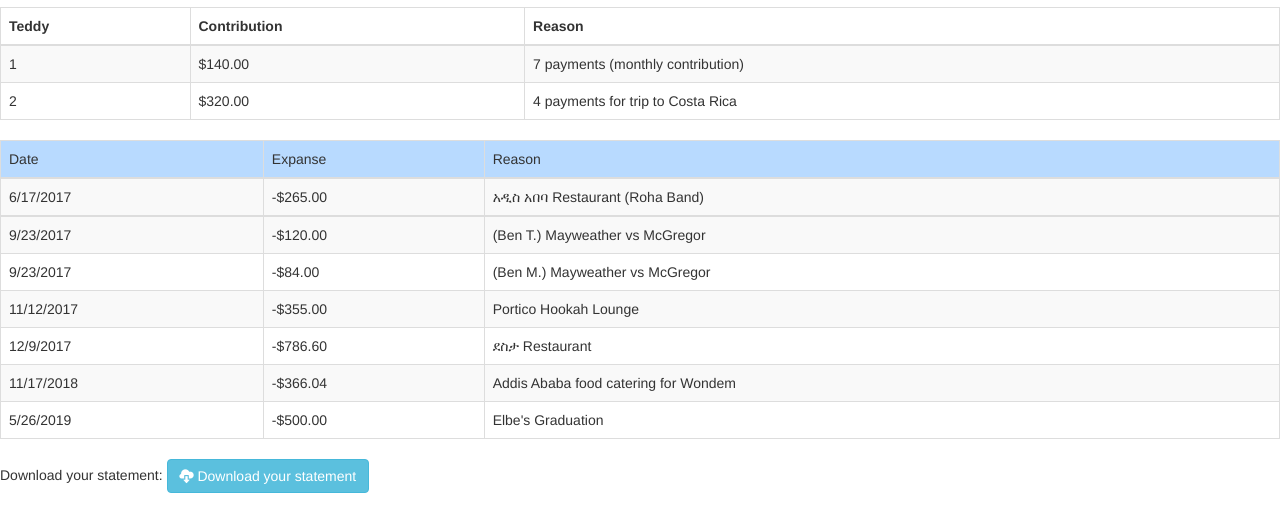
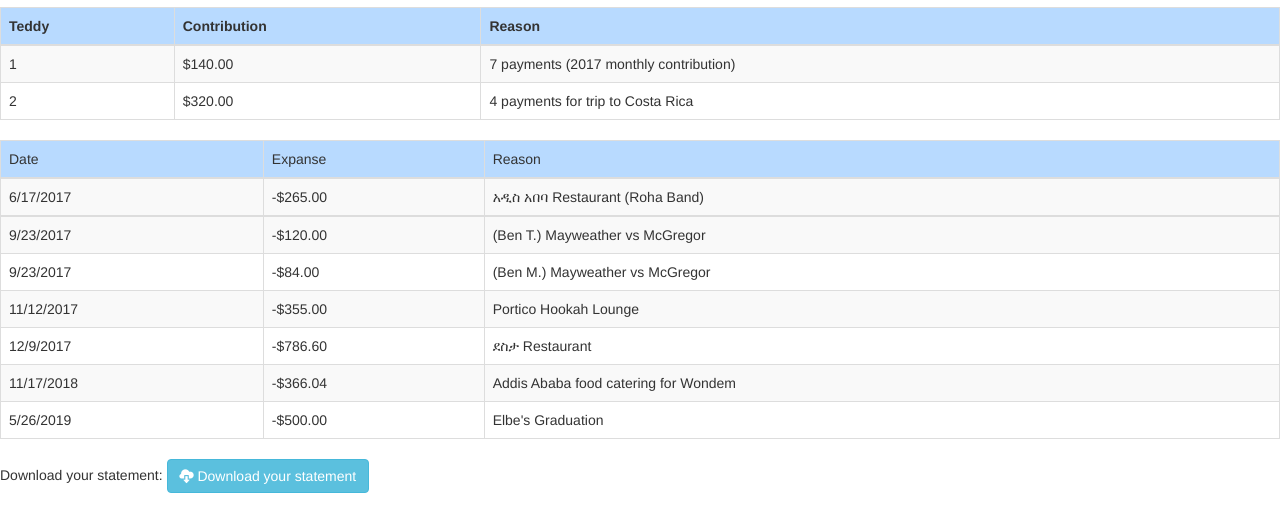
Before and after one commit to zbekele/mehaber_balance, a plain HTML site: page index.html in a window 1280 px wide. Shown: the part 101-632 px from the top of the page. Drawn offline with nearby package versions, Linux system fonts and the light colour scheme; no server answers; a web font is replaced by a local one.

Commit message:
Update index.html

```diff
--- a/index.html
+++ b/index.html
@@ -195,7 +195,7 @@
         id="Expance"
         class="table table-striped table-bordered table-hover table-sm"
       >
-        <thead>
+        <thead class="table-primary">
           <tr>
             <th>Teddy</th>
             <th>Contribution</th>
@@ -206,7 +206,7 @@
           <tr>
             <td>1</td>
             <td>$140.00</td>
-            <td>7 payments (monthly contribution)</td>
+            <td>7 payments (2017 monthly contribution)</td>
           </tr>
           <tr>
             <td>2</td>
```
